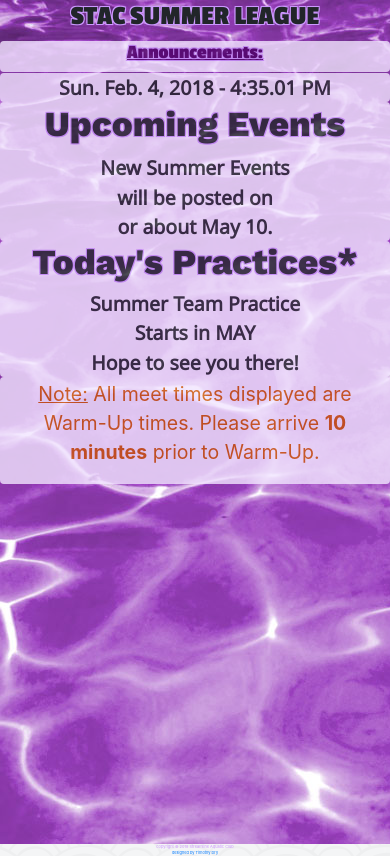
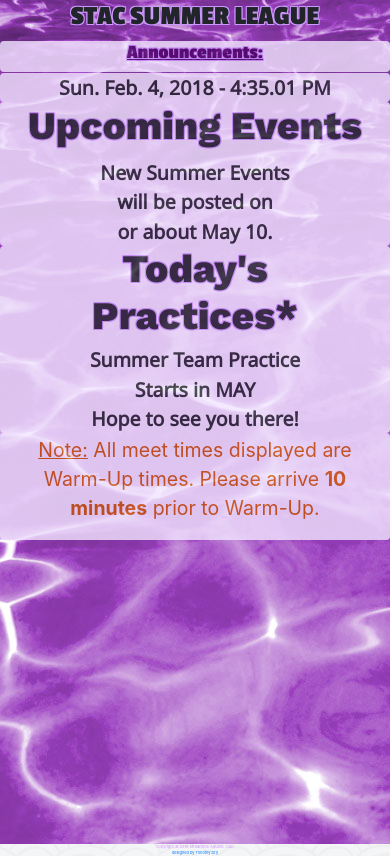
Before and after one commit to dryguy99/StacSummer, a PHP site: page / in a window 390 px wide. Shown: the part 96-952 px from the top of the page. Run offline with PHP 8.4, Linux system fonts and the light colour scheme; some libraries are stand-ins or nearby versions.

Commit message:
updated for mobile

```diff
--- a/assets/css/output.css
+++ b/assets/css/output.css
@@ -109,7 +109,7 @@ a.mylink {
     font-size: 5vw; }
 
   .schedule, #welcome, #schedule, #schedule3, h2.mytitle {
-    font-size: 9vw; }
+    font-size: 10vw; }
 
   #todayschedule, #todayschedule2, #today, #today1, #upevents {
     font-size: 5vw; } }
--- a/assets/sass/input.scss
+++ b/assets/sass/input.scss
@@ -145,7 +145,7 @@ a.mylink {
     font-size: 5vw;
   }
 	.schedule, #welcome, #schedule, #schedule3, h2.mytitle {
-		font-size: 9vw;
+		font-size: 10vw;
 		}
 	#todayschedule, #todayschedule2, #today, #today1, #upevents {
 		font-size: 5vw;
```
Also changed, not shown: 1 other file.
